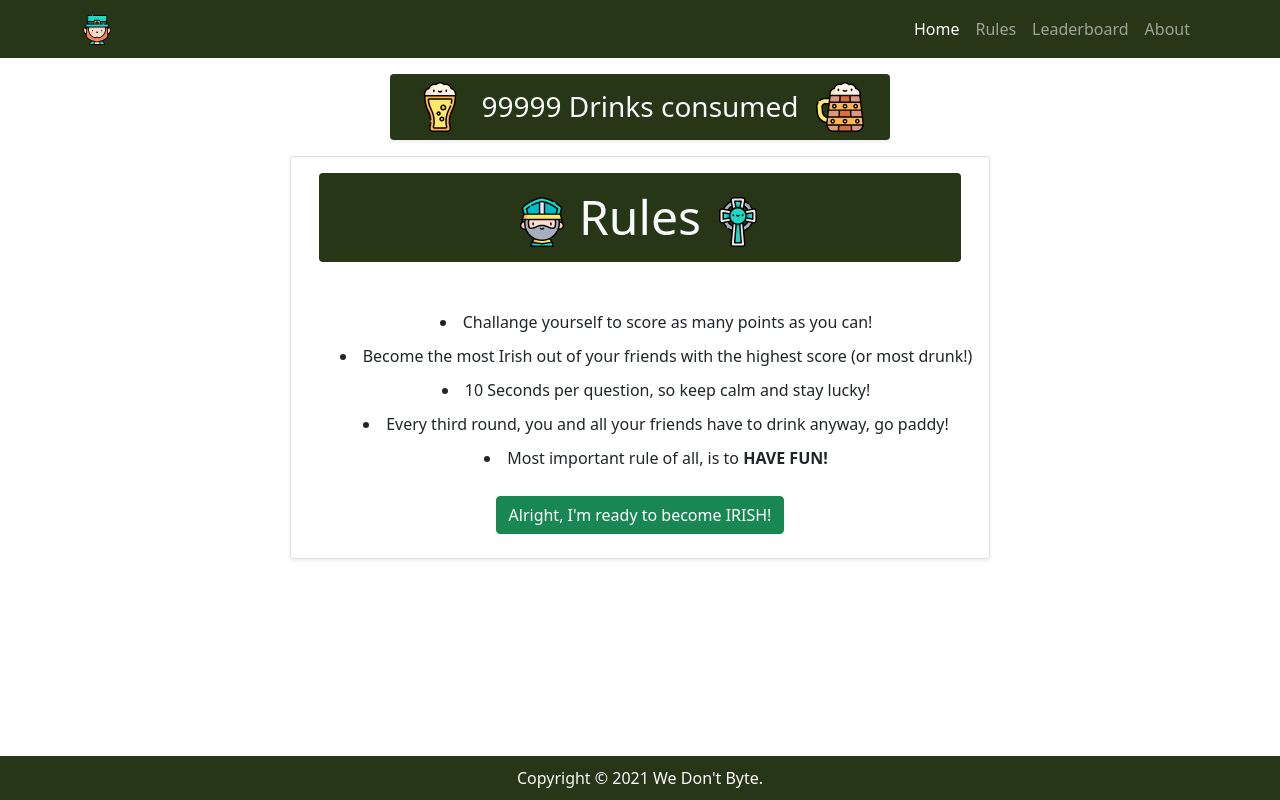
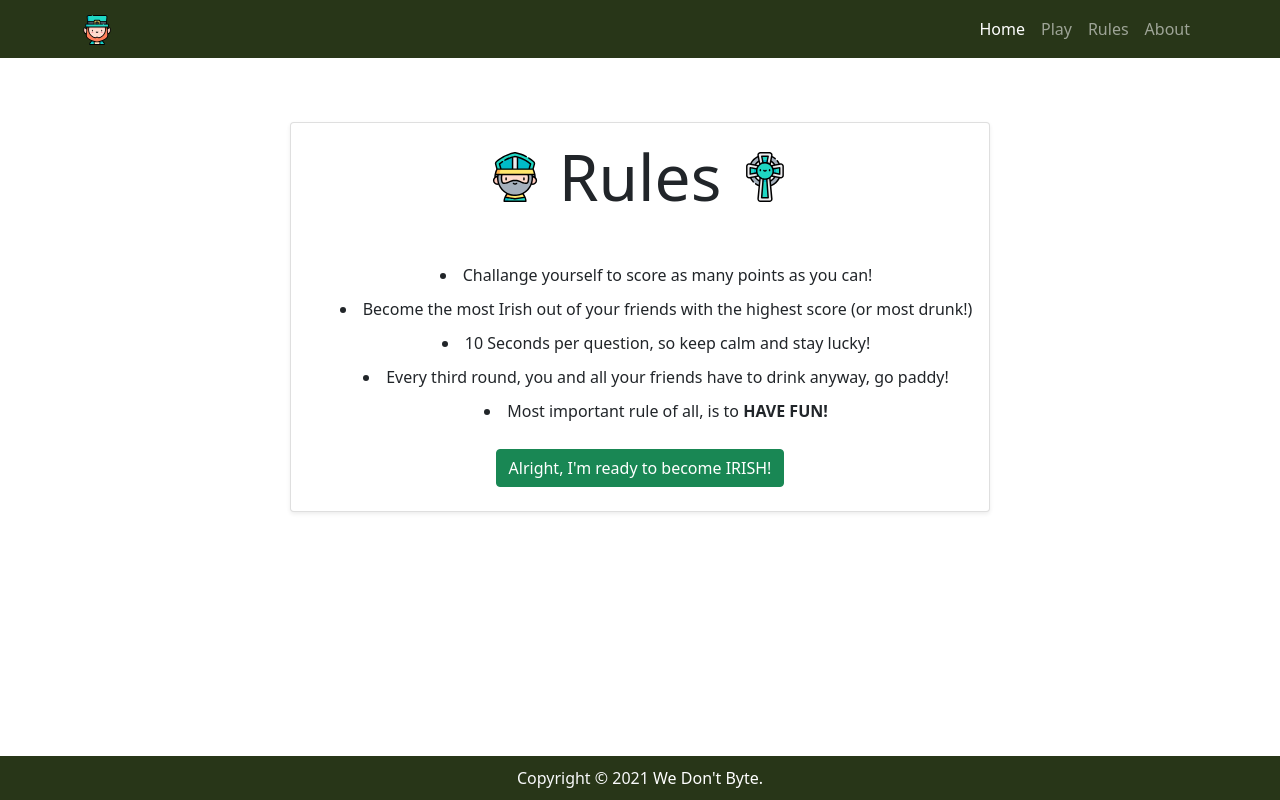
Before and after one commit to ThiagoHardt/whatdoestheirishsay, a Flask app: page /rules in a window 1280 px wide. Run offline with Flask 2, Linux system fonts and the light colour scheme; some libraries are stand-ins or nearby versions.

Commit message:
Updated style rules for better consistency

```diff
--- a/templates/game_page.html
+++ b/templates/game_page.html
@@ -1,5 +1,5 @@
 {% extends 'index.html' %} {% block content %}
-<div class="container">
+<div class="container mt-5">
   <div class="card card-game shadow-sm rounded mx-auto mt-3">
     <div class="card-body">
       <!-- GUESS CONTAINER -->
--- a/templates/index.html
+++ b/templates/index.html
@@ -53,12 +53,10 @@
               >
             </li>
             <li class="nav-item">
-              <a class="nav-link" href="{{ url_for('rules') }}">Rules</a>
+              <a class="nav-link" href="{{ url_for('play') }}">Play</a>
             </li>
             <li class="nav-item">
-              <a class="nav-link" href="{{ url_for('leaderboard') }}"
-                >Leaderboard</a
-              >
+              <a class="nav-link" href="{{ url_for('rules') }}">Rules</a>
             </li>
             <li class="nav-item">
               <a class="nav-link" href="{{ url_for('about') }}">About</a>
@@ -69,23 +67,8 @@
     </nav>
 
     <!-- Landing -->
-    <div
-      class="container d-flex justify-content-center mt-3 header-bg w-75 p-2 shadow-sm rounded container-drinks"
-    >
-      <img
-        src="{{ url_for('static', filename='media/icons/027-beer-1.svg') }}"
-        alt="Beer Buddy"
-        width="50px"
-      />
-      <h3 class="my-auto text-light m-3 text-center">99999 Drinks consumed</h3>
-      <img
-        src="{{ url_for('static', filename='media/icons/037-mug.svg') }}"
-        alt="Beer Buddy"
-        width="50px"
-      />
-    </div>
     {% block content %}
-    <div class="container">
+    <div class="container mt-5">
       <div class="card card-game shadow-sm rounded mx-auto mt-3">
         <div class="card-body">
           <div class="container-fluid mb-5">
--- a/templates/rules.html
+++ b/templates/rules.html
@@ -1,23 +1,39 @@
 {% extends 'index.html' %} {% block content %}
 
-    <div class="container">
+<div class="container mt-5">
   <div class="card card-game shadow-sm rounded mx-auto mt-3">
     <div class="card-body">
-          <div class="container-fluid mb-5">
-            <h2 class="display-5 text-center mb-5 header-bg rounded text-light ld-who">
-                <img src="/static/media/icons/008-st-patrick.svg" alt="Hat full of gold" height="50px" width="50px">
-                Rules
-                <img src="/static/media/icons/014-cross.svg" alt="medal" height="50px" width="50px">
-            </h2>
+      <div class="container-fluid mb-5 text-center">
+        <img
+          src="/static/media/icons/008-st-patrick.svg"
+          alt="Hat full of gold"
+          height="50px"
+          width="50px"
+        />
+        <h2 class="display-3 mb-5 ld-who d-inline align-middle">Rules</h2>
+        <img
+          src="/static/media/icons/014-cross.svg"
+          alt="medal"
+          height="50px"
+          width="50px"
+        />
       </div>
       <div class="row mt-3 mb-2 text-center">
         <div>
           <ul class="bullet-point-center">
             <li>Challange yourself to score as many points as you can!</li>
-                        <li>Become the most Irish out of your friends with the highest score (or most drunk!)</li>
+            <li>
+              Become the most Irish out of your friends with the highest score
+              (or most drunk!)
+            </li>
             <li>10 Seconds per question, so keep calm and stay lucky!</li>
-                        <li>Every third round, you and all your friends have to drink anyway, go paddy!</li>
-                        <li>Most important rule of all, is to <strong>HAVE FUN!</strong></li>
+            <li>
+              Every third round, you and all your friends have to drink anyway,
+              go paddy!
+            </li>
+            <li>
+              Most important rule of all, is to <strong>HAVE FUN!</strong>
+            </li>
           </ul>
         </div>
         <div class="col text-center">
```
Also changed, not shown: templates/about.html (+61 -20 lines). Lines whose indentation alone changed are shown as unchanged.
